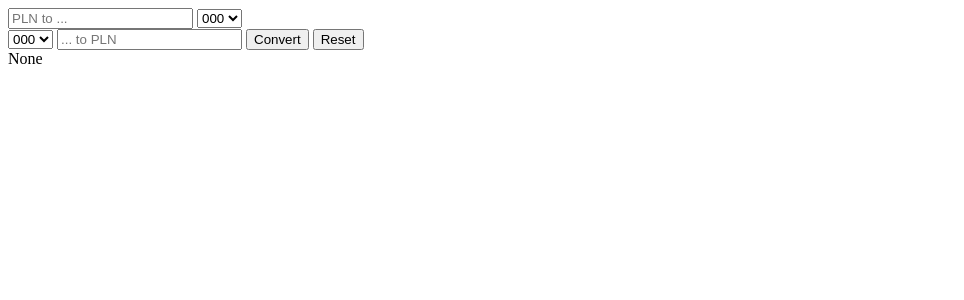
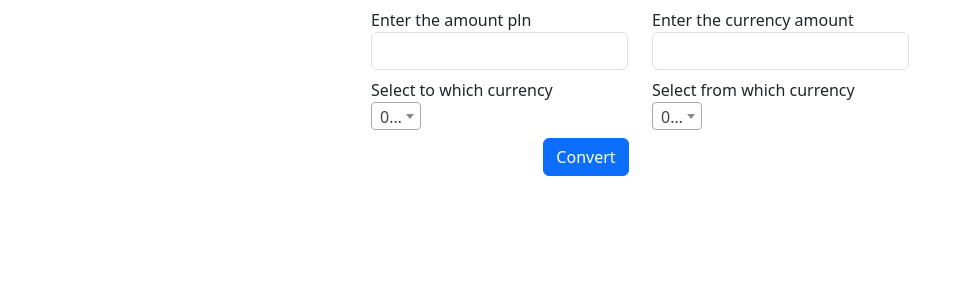
Before and after one commit to przemek-kopaczewski/currency-converter, a Django app: page /converter/ in a window 1280 px wide. Shown: the top 300 px of the page, without its empty margins (0-964 px from the left). Run offline with Django 4.2, Linux system fonts and the light colour scheme; tables that the repository leaves empty hold one stand-in row (values such as "Sample post"); a database or web service that is not in the repository returns one stand-in record (values such as "Sample title"); data that the repository does not hold is empty; some libraries are stand-ins or nearby versions.

Commit message:
Update base template with bootstrap, select2

```diff
--- a/converter/urls.py
+++ b/converter/urls.py
@@ -1,6 +1,6 @@
 from django.urls import path
-from .views import base
+from .views import main_converter
 
 urlpatterns = [
-    path('', base, name="base"),
+    path('', main_converter, name="main_converter"),
 ]
--- a/converter/views.py
+++ b/converter/views.py
@@ -25,10 +25,12 @@ def currency_to_pln(val, currency_type, rates):
     return None
 
 
-def base(request):
+def main_converter(request):
     template_name = 'converter/base.html'
     rates = get_exchange_rates()
     result = None
+    exchange_type = ""
+    currency_type = None
 
     if request.method == "POST":
         pln = request.POST.get('pln')
@@ -37,7 +39,10 @@ def base(request):
 
         if pln:
             result = pln_to_currency(pln, currency_type, rates)
+            exchange_type = 'pln_to_currency'
         elif val:
             result = currency_to_pln(val, currency_type, rates)
+            exchange_type = 'currency_to_pln'
 
-    return render(request, template_name, {'result': result, 'rates': rates})
+    return render(request, template_name, {'result': result, 'rates': rates, 'exchange_type': exchange_type,
+                                           'currency': currency_type})
--- a/templates/converter/base.html
+++ b/templates/converter/base.html
@@ -2,27 +2,62 @@
 <html lang="en">
 <head>
     <meta charset="UTF-8">
-    <title>Title</title>
+    <title>Currency converter</title>
+    <link href="https://cdn.jsdelivr.net/npm/bootstrap@5.3.0-alpha1/dist/css/bootstrap.min.css" rel="stylesheet" integrity="sha384-GLhlTQ8iRABdZLl6O3oVMWSktQOp6b7In1Zl3/Jr59b6EGGoI1aFkw7cmDA6j6gD" crossorigin="anonymous">
+    <link href="https://cdn.jsdelivr.net/npm/select2@4.1.0-rc.0/dist/css/select2.min.css" rel="stylesheet" />
 </head>
 <body>
 <form method="post">
     {% csrf_token %}
-    <input type="text" name="pln" placeholder="PLN to ...">
-    <select name="currency_type">
+    <div class="row justify-content-center mt-2">
+        <div class="col-auto">
+            <label>Enter the amount pln</label>
+            <input type="text" name="pln" class="form-control mb-2">
+            <label>Select to which currency</label>
+            <br>
+            <select class="js-example-basic-single" name="currency_type">
                 {% for currency in rates %}
                 <option value="{{ currency.code }}">{{ currency.code }}</option>
                 {% endfor %}
             </select>
+        </div>
+        <div class="col-auto">
+            <label>Enter the currency amount</label>
+            <input type="text" name="val" class="form-control mb-2">
+            <label>Select from which currency</label>
             <br>
-    <select name="currency_type">
+            <select class="js-example-basic-single" name="currency_type">
                 {% for currency in rates %}
                 <option value="{{ currency.code }}">{{ currency.code }}</option>
                 {% endfor %}
             </select>
-    <input type="text" name="val" placeholder="... to PLN">
-    <button type="submit">Convert</button>
-    <button type="reset">Reset</button>
+        </div>
+    </div>
+    <div class="row justify-content-center mt-2">
+        <div class="col-1">
+            <button type="submit" class="btn btn-primary">Convert</button>
+        </div>
+        <div class="col-1">
+            {% if result is None %}
+            {% else %}
+                {% if exchange_type == "pln_to_currency" %}
+                    <p>PLN value to {{ currency }}:</p>
+                    {{ result }} {{ currency }}
+                {% elif exchange_type == "currency_to_pln" %}
+                    <p>{{ currency }} value to PLN:</p>
+                    {{ result }} PLN
+                {% endif %}
+            {% endif %}
+        </div>
+    </div>
 </form>
-{{ result }}
 </body>
 </html>
+<script src="https://ajax.googleapis.com/ajax/libs/jquery/3.6.3/jquery.min.js"></script>
+<script src="https://cdn.jsdelivr.net/npm/select2@4.1.0-rc.0/dist/js/select2.min.js"></script>
+<script src="https://cdn.jsdelivr.net/npm/bootstrap@5.3.0-alpha1/dist/js/bootstrap.bundle.min.js" integrity="sha384-w76AqPfDkMBDXo30jS1Sgez6pr3x5MlQ1ZAGC+nuZB+EYdgRZgiwxhTBTkF7CXvN" crossorigin="anonymous"></script>
+<script type="text/javascript">
+$(document).ready(function() {
+    $('.js-example-basic-single').select2();
+});
+</script>
```
Lines whose indentation alone changed are shown as unchanged.
